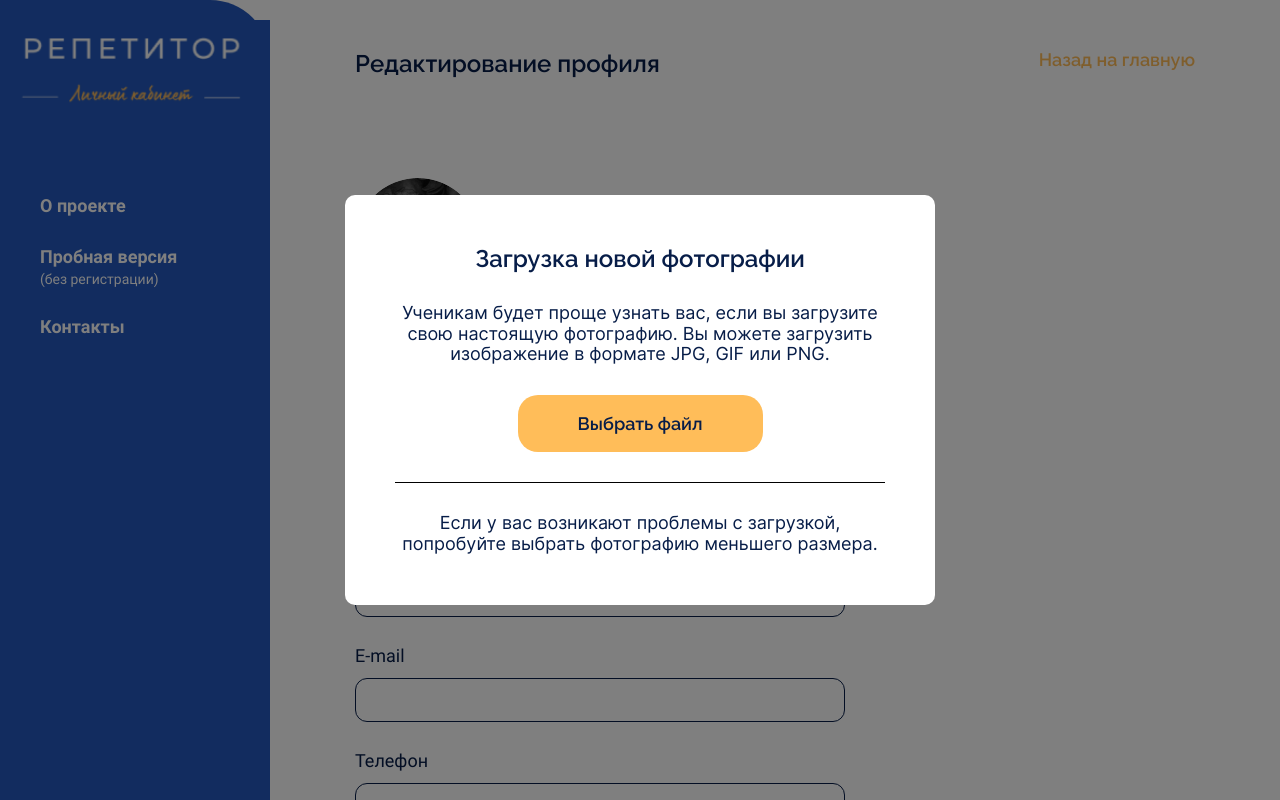
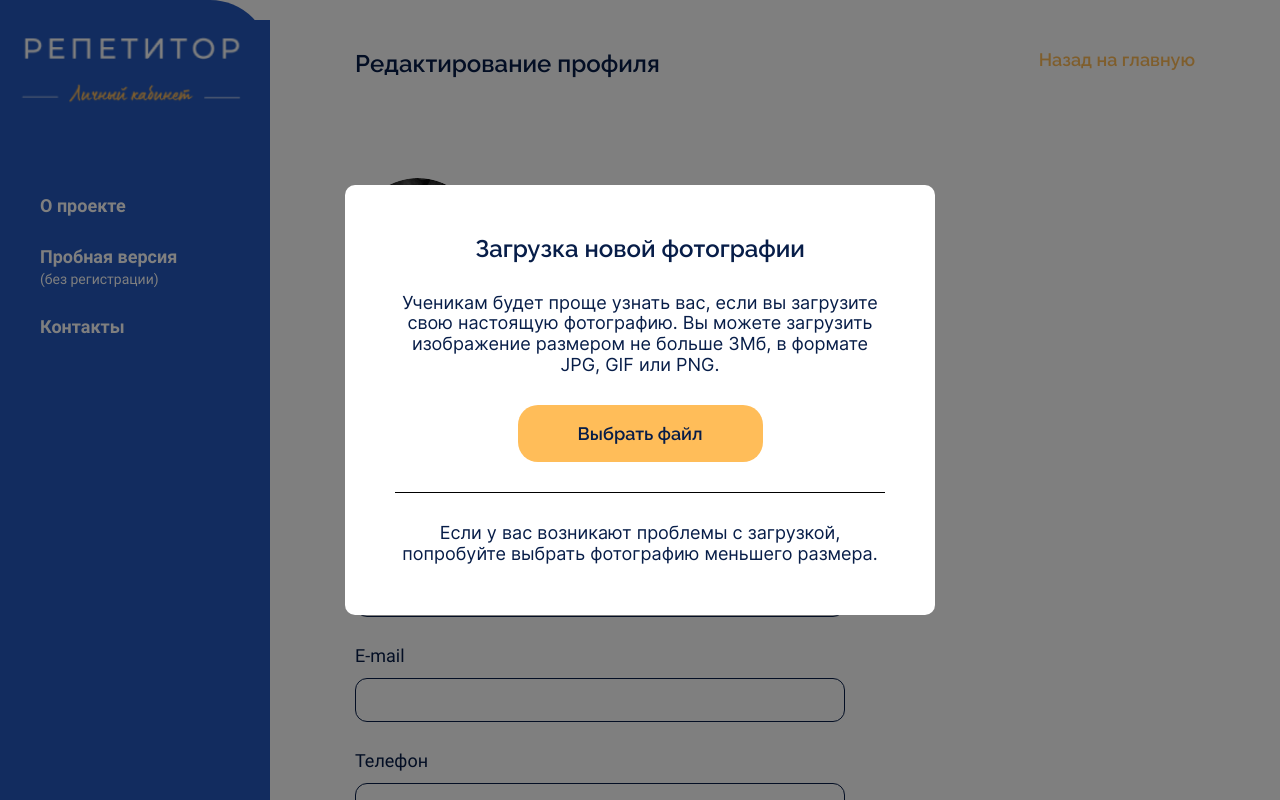
Before and after one commit to TutorOffice/TutorOffice-frontend, a React (Create React App) app: page /profile in a window 1280 px wide. Both pictures are taken after a click on the element 418 px from the left and 240 px from the top of the page. Shown: the top 800 px of the page. Built offline with nearby package versions, Linux system fonts and the light colour scheme.

Commit message:
fix: исправил баги инпута (#44)

```diff
--- a/src/components/modals/loadPhotoModal/LoadPhotoModal.tsx
+++ b/src/components/modals/loadPhotoModal/LoadPhotoModal.tsx
@@ -18,8 +18,8 @@ const LoadPhotoModal: React.FC<LoadPhotoModalProps> = ({ isOpen, onClose }) => {
       isErrorUploadText='Если у вас возникают проблемы с загрузкой, попробуйте выбрать фотографию меньшего размера.'
     >
       <span className={s.modalText}>
-        Ученикам будет проще узнать вас, если вы загрузите свою настоящую фотографию. Вы можете загрузить изображение в
-        формате JPG, GIF или PNG.
+        Ученикам будет проще узнать вас, если вы загрузите свою настоящую фотографию. Вы можете загрузить изображение
+        размером не больше 3Мб, в формате JPG, GIF или PNG.
       </span>
       <div className={s.input__wrapper}>
         <Button variant={btnClass.primary} type={btnType.button}>
--- a/src/pages/profile/Profile.tsx
+++ b/src/pages/profile/Profile.tsx
@@ -2,7 +2,7 @@ import { useState } from 'react';
 import { Link } from 'react-router-dom';
 import s from './Profile.module.css';
 import Layout from '../../components/layout/Layout';
-import { btnClass, btnType, Button, ButtonGroup, Input, LoadImage } from '../../shared/ui';
+import { btnClass, btnType, Button, ButtonGroup, Input, inputTypes, LoadImage } from '../../shared/ui';
 import userPhoto from '../../assets/images/profile-photo.jpg';
 import LoadPhotoModal from '../../components/modals/loadPhotoModal/LoadPhotoModal';
 import Wrapper from '../../components/wrapper/Wrapper';
@@ -29,14 +29,14 @@ const Profile = () => {
           <form className={s.profile__form}>
             <LoadImage image={userPhoto} onClick={openModal} />
             <fieldset className={s.profile__fieldset}>
-              <Input labelText='Фамилия' />
-              <Input labelText='Имя' />
-              <Input labelText='Отчество' />
-              <Input labelText='E-mail' />
-              <Input labelText='Телефон' />
+              <Input type={inputTypes.text} labelText='Фамилия' />
+              <Input type={inputTypes.text} labelText='Имя' />
+              <Input type={inputTypes.text} labelText='Отчество' />
+              <Input type={inputTypes.email} labelText='E-mail' />
+              <Input type={inputTypes.phone} labelText='Телефон' />
             </fieldset>
             <fieldset className={s.profile__pass}>
-              <Input labelText='Пароль' />
+              <Input type={inputTypes.password} iconVisibility={false} isPassword={true} labelText='Пароль' />
               <Link to='/change-pass'>
                 <Button type={btnType.button} variant={btnClass.ghost}>
                   Сменить пароль
--- a/src/shared/ui/index.ts
+++ b/src/shared/ui/index.ts
@@ -1,4 +1,5 @@
 import { btnClass, btnType } from './button/Button';
+import { inputTypes } from './input/Input';
 
 export { default as Button } from './button/Button';
 export { default as Input } from './input/Input';
@@ -6,4 +7,4 @@ export { default as LoadImage } from './loadImage/LoadImage';
 export { default as Modal } from './modal/Modal';
 export { default as ButtonGroup } from './buttonGroup/ButtonGroup';
 
-export { btnClass, btnType };
+export { btnClass, btnType, inputTypes };
--- a/src/shared/ui/input/Input.tsx
+++ b/src/shared/ui/input/Input.tsx
@@ -5,7 +5,14 @@ import close from '../../../assets/icons/pass-close.svg';
 import open from '../../../assets/icons/pass-open.svg';
 import { usePassword } from './usePassword';
 
+export enum inputTypes {
+  text = 'text',
+  password = 'password',
+  phone = 'phone',
+  email = 'email',
+}
 interface InputProps {
+  type: inputTypes;
   onChange?: () => void;
   isDisabled?: boolean;
   placeholder?: string;
@@ -14,10 +21,12 @@ interface InputProps {
   isRequired?: boolean;
   isError?: boolean;
   isPassword?: boolean;
+  iconVisibility?: boolean;
 }
 
 const Input: React.FC<InputProps> = ({
   onChange,
+  type,
   isDisabled = false,
   placeholder = '',
   labelText = '',
@@ -25,6 +34,7 @@ const Input: React.FC<InputProps> = ({
   isRequired = false,
   isError = false,
   isPassword = false,
+  iconVisibility = true,
 }) => {
   const classNameInput = clsx({
     [s.input]: true,
@@ -47,15 +57,15 @@ const Input: React.FC<InputProps> = ({
       </label>
       <div className={s.inputBlock}>
         <input
-          type={!isOpen ? 'password' : 'text'}
+          type={isOpen ? 'text' : type}
           placeholder={placeholder}
           onChange={onChange}
           disabled={isDisabled}
           className={classNameInput}
         />
-        {isPassword && (
+        {isPassword && iconVisibility && (
           <button type='button' onClick={setIsOpen} className={s.passHide}>
-            <img src={isOpen ? open : close} alt='' />
+            <img src={isOpen ? open : close} alt='Иконка скрытия/отображения пароля' />
           </button>
         )}
       </div>
```
Also changed, not shown: src/shared/ui/button/useBack.ts (renamed from src/shared/ui/button/useBack.tsx), src/shared/ui/input/usePassword.ts (renamed from src/shared/ui/input/usePassword.tsx).
